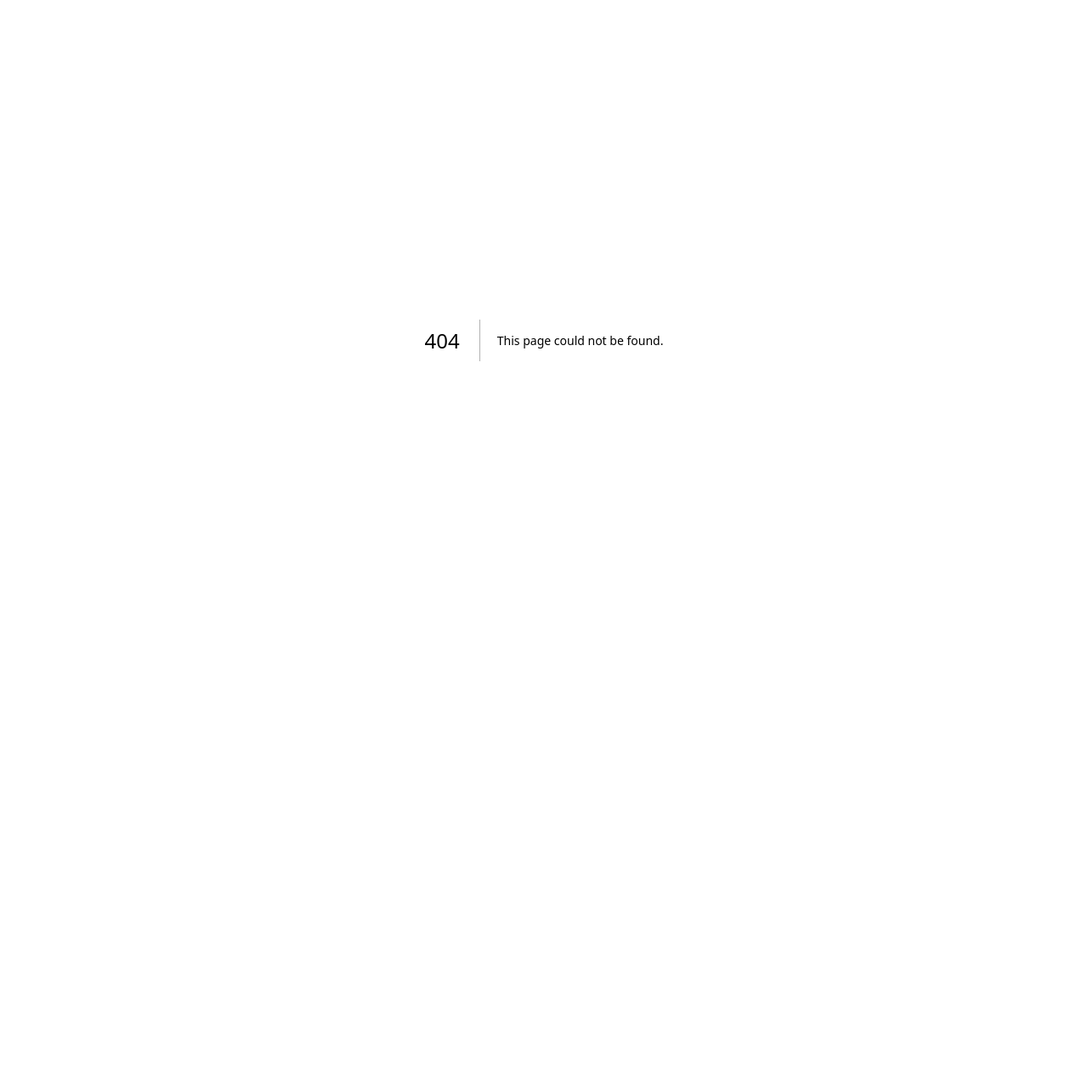
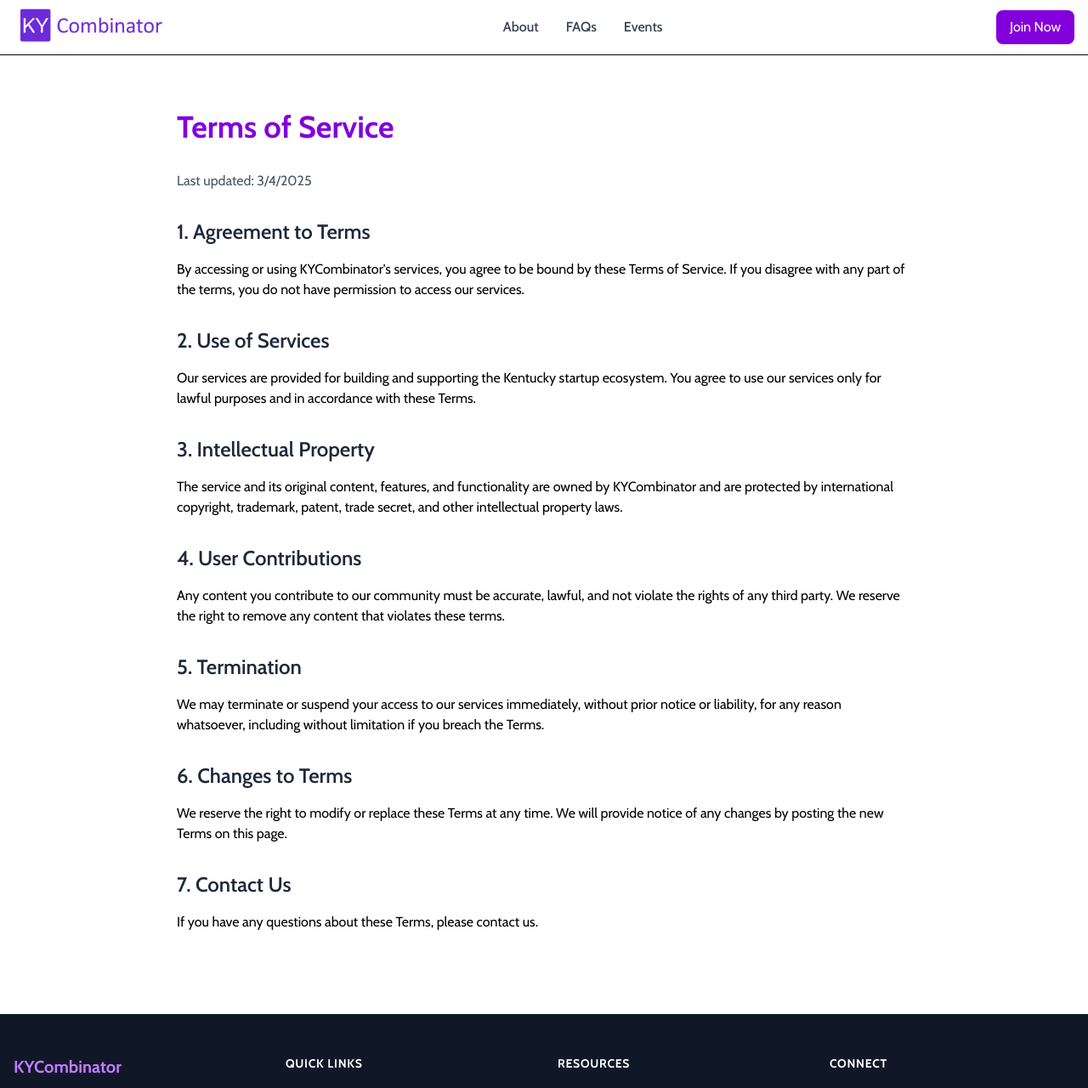
Before and after one commit to KYCombinator/website, a Next.js app: page /terms in a window 1280 px wide. Before the commit this address had no page. Shown: the top 1280 px of the page at 85% size. Before the commit the page ends 800 px from the top, so only its background shows below. Built offline with nearby package versions, Linux system fonts and the light colour scheme.

Commit message:
add pages

```diff
--- a/src/app/components/Footer.tsx
+++ b/src/app/components/Footer.tsx
@@ -70,30 +70,31 @@ export default function Footer() {
           <div>
             <h4 className="font-bold mb-4 uppercase text-sm tracking-wider">Connect</h4>
             <p className="text-gray-400 mb-4">Join our newsletter to stay updated on events and resources.</p>
-            <div className="flex">
-              <input
-                type="email"
-                placeholder="Your email"
-                className="flex-1 p-2 bg-gray-800 border border-gray-700 rounded-l-md focus:outline-none focus:ring-2 focus:ring-purple-700 text-white"
-              />
-              <button className="bg-purple-700 text-white p-2 rounded-r-md hover:bg-purple-600 transition">
-                Subscribe
-              </button>
-            </div>
+            <iframe
+              src="https://embeds.beehiiv.com/618e6261-6b72-4d51-95d9-821977f9f63e?slim=true"
+              data-test-id="beehiiv-embed"
+              height="52"
+              style={{ margin: 0, borderRadius: 0, backgroundColor: 'transparent' }}
+            />
           </div>
         </div>
 
         <div className="border-t border-gray-800 mt-10 pt-6 flex flex-col md:flex-row justify-between items-center">
           <p className="text-gray-400 text-sm">© 2025 KYCombinator. All rights reserved.</p>
           <div className="flex space-x-4 mt-4 md:mt-0">
-            <Link href="#" className="text-gray-400 hover:text-white transition">
+            <Link href="/privacy" className="text-gray-400 hover:text-white transition">
               Privacy Policy
             </Link>
-            <Link href="#" className="text-gray-400 hover:text-white transition">
+            <Link href="/terms" className="text-gray-400 hover:text-white transition">
               Terms of Service
             </Link>
-            <Link href="#" className="text-gray-400 hover:text-white transition">
+            <Link href="contact" className="text-gray-400 hover:text-white transition">
               Contact Us
+            </Link>
+            <Link href="/waiver" className="text-gray-400 hover:text-white transition">
+              Waiver
+            </Link>
+            <Link href="/rules" className="text-gray-400 hover:text-white transition">
             </Link>
           </div>
         </div>
--- a/src/app/layout.tsx
+++ b/src/app/layout.tsx
@@ -6,8 +6,8 @@ import "./globals.css"
 const cabin = Cabin({ subsets: ["latin"] })
 
 export const metadata: Metadata = {
-  title: "KYCombinator - Community Driven Accountability",
-  description: "High Agency Violent Execution Stallions",
+  title: "KYCombinator - Building the Kentucky of Tomorrow",
+  description: "We're creating the highest density of ambitious, high-velocity founders and builders in Kentucky.",
 }
 
 export default function RootLayout({
--- a/src/app/page.tsx
+++ b/src/app/page.tsx
@@ -1,5 +1,6 @@
 import { ArrowRight, Calendar, Slack, Mail } from "lucide-react"
 import Link from "next/link"
+import Image from "next/image"
 import Header from "./components/Header"
 import Footer from "./components/Footer"
 
@@ -13,7 +14,14 @@ export default function Home() {
         <div className="container mx-auto px-4 text-center">
           <div className="max-w-3xl mx-auto">
             <div className="bg-white p-6 rounded-lg">
-              <h2 className="text-5xl md:text-7xl font-bold text-purple-700">KYCombinator</h2>
+              <Image
+                src="/assets/Purple.png"
+                alt="KYCombinator"
+                width={480}
+                height={164}
+                className="w-full h-auto"
+                priority
+              />
               <h3 className="text-2xl md:text-3xl font-bold text-gray-800">Building Kentucky</h3>
             </div>
             <div className="bg-white p-6 rounded-lg mb-6">
@@ -24,17 +32,13 @@ export default function Home() {
                 Join a community of action-takers who move fast, build things, and support each other&apos;s growth.
               </p>
             </div>
-            <div className="flex flex-col md:flex-row gap-4 justify-center items-center">
-              <Link
-                href="https://magic.beehiiv.com/v1/04d3dfce-b968-4cc1-8ae5-46d51d19c2b6"
-                target="_blank"
-                rel="noopener noreferrer"
-                className="bg-purple-700 text-white px-8 py-4 rounded-md hover:bg-purple-800 transition flex items-center text-lg"
-              >
-                <Mail className="w-5 h-5 mr-2" />
-                <span>Subscribe to Newsletter</span>
-                <ArrowRight className="ml-2 h-5 w-5" />
-              </Link>
+            <div className="flex flex-col gap-4 justify-center items-center">
+              <iframe
+                src="https://embeds.beehiiv.com/618e6261-6b72-4d51-95d9-821977f9f63e?slim=true"
+                data-test-id="beehiiv-embed"
+                height="52"
+                style={{ margin: 0, borderRadius: 0, backgroundColor: 'transparent' }}
+              />
               <Link
                 href="https://join.slack.com/t/kycombinator/shared_invite/zt-2tneu9hc6-Dx1ttf~_75rQHOb8NHXXkQ"
                 target="_blank"
--- /dev/null
+++ b/src/app/privacy/page.tsx
@@ -0,0 +1,78 @@
+import Header from "../components/Header"
+import Footer from "../components/Footer"
+
+export default function PrivacyPage() {
+  return (
+    <div className="min-h-screen bg-white">
+      <Header />
+
+      <main className="container mx-auto px-4 py-16 max-w-4xl">
+        <h1 className="text-4xl font-bold text-purple-700 mb-8">Privacy Policy</h1>
+
+        <div className="prose prose-purple max-w-none">
+          <p className="text-gray-600 mb-8">Last updated: {new Date().toLocaleDateString()}</p>
+
+          <section className="mb-8">
+            <h2 className="text-2xl font-semibold text-gray-800 mb-4">1. Information We Collect</h2>
+            <p>We collect information that you provide directly to us when using our services, including:</p>
+            <ul className="list-disc pl-6 mt-2">
+              <li>Name and contact information</li>
+              <li>Profile information</li>
+              <li>Communications and interactions within our community</li>
+              <li>Information about your participation in events and programs</li>
+            </ul>
+          </section>
+
+          <section className="mb-8">
+            <h2 className="text-2xl font-semibold text-gray-800 mb-4">2. How We Use Your Information</h2>
+            <p>We use the information we collect to:</p>
+            <ul className="list-disc pl-6 mt-2">
+              <li>Provide and improve our services</li>
+              <li>Communicate with you about events and updates</li>
+              <li>Facilitate community interactions</li>
+              <li>Analyze and improve our platform&apos;s performance</li>
+            </ul>
+          </section>
+
+          <section className="mb-8">
+            <h2 className="text-2xl font-semibold text-gray-800 mb-4">3. Information Sharing</h2>
+            <p>We do not sell your personal information. We may share your information with:</p>
+            <ul className="list-disc pl-6 mt-2">
+              <li>Other community members (based on your privacy settings)</li>
+              <li>Service providers who assist in our operations</li>
+              <li>When required by law or to protect rights</li>
+            </ul>
+          </section>
+
+          <section className="mb-8">
+            <h2 className="text-2xl font-semibold text-gray-800 mb-4">4. Data Security</h2>
+            <p>We implement reasonable security measures to protect your personal information. However, no method of transmission over the Internet is 100% secure.</p>
+          </section>
+
+          <section className="mb-8">
+            <h2 className="text-2xl font-semibold text-gray-800 mb-4">5. Your Rights</h2>
+            <p>You have the right to:</p>
+            <ul className="list-disc pl-6 mt-2">
+              <li>Access your personal information</li>
+              <li>Correct inaccurate information</li>
+              <li>Request deletion of your information</li>
+              <li>Opt-out of certain data collection</li>
+            </ul>
+          </section>
+
+          <section className="mb-8">
+            <h2 className="text-2xl font-semibold text-gray-800 mb-4">6. Changes to Privacy Policy</h2>
+            <p>We may update this privacy policy from time to time. We will notify you of any changes by posting the new policy on this page.</p>
+          </section>
+
+          <section className="mb-8">
+            <h2 className="text-2xl font-semibold text-gray-800 mb-4">7. Contact Us</h2>
+            <p>If you have any questions about this Privacy Policy, please contact us.</p>
+          </section>
+        </div>
+      </main>
+
+      <Footer />
+    </div>
+  )
+}
--- /dev/null
+++ b/src/app/terms/page.tsx
@@ -0,0 +1,55 @@
+import Header from "../components/Header"
+import Footer from "../components/Footer"
+
+export default function TermsPage() {
+  return (
+    <div className="min-h-screen bg-white">
+      <Header />
+
+      <main className="container mx-auto px-4 py-16 max-w-4xl">
+        <h1 className="text-4xl font-bold text-purple-700 mb-8">Terms of Service</h1>
+
+        <div className="prose prose-purple max-w-none">
+          <p className="text-gray-600 mb-8">Last updated: {new Date().toLocaleDateString()}</p>
+
+          <section className="mb-8">
+            <h2 className="text-2xl font-semibold text-gray-800 mb-4">1. Agreement to Terms</h2>
+            <p>By accessing or using KYCombinator&apos;s services, you agree to be bound by these Terms of Service. If you disagree with any part of the terms, you do not have permission to access our services.</p>
+          </section>
+
+          <section className="mb-8">
+            <h2 className="text-2xl font-semibold text-gray-800 mb-4">2. Use of Services</h2>
+            <p>Our services are provided for building and supporting the Kentucky startup ecosystem. You agree to use our services only for lawful purposes and in accordance with these Terms.</p>
+          </section>
+
+          <section className="mb-8">
+            <h2 className="text-2xl font-semibold text-gray-800 mb-4">3. Intellectual Property</h2>
+            <p>The service and its original content, features, and functionality are owned by KYCombinator and are protected by international copyright, trademark, patent, trade secret, and other intellectual property laws.</p>
+          </section>
+
+          <section className="mb-8">
+            <h2 className="text-2xl font-semibold text-gray-800 mb-4">4. User Contributions</h2>
+            <p>Any content you contribute to our community must be accurate, lawful, and not violate the rights of any third party. We reserve the right to remove any content that violates these terms.</p>
+          </section>
+
+          <section className="mb-8">
+            <h2 className="text-2xl font-semibold text-gray-800 mb-4">5. Termination</h2>
+            <p>We may terminate or suspend your access to our services immediately, without prior notice or liability, for any reason whatsoever, including without limitation if you breach the Terms.</p>
+          </section>
+
+          <section className="mb-8">
+            <h2 className="text-2xl font-semibold text-gray-800 mb-4">6. Changes to Terms</h2>
+            <p>We reserve the right to modify or replace these Terms at any time. We will provide notice of any changes by posting the new Terms on this page.</p>
+          </section>
+
+          <section className="mb-8">
+            <h2 className="text-2xl font-semibold text-gray-800 mb-4">7. Contact Us</h2>
+            <p>If you have any questions about these Terms, please contact us.</p>
+          </section>
+        </div>
+      </main>
+
+      <Footer />
+    </div>
+  )
+}
```
